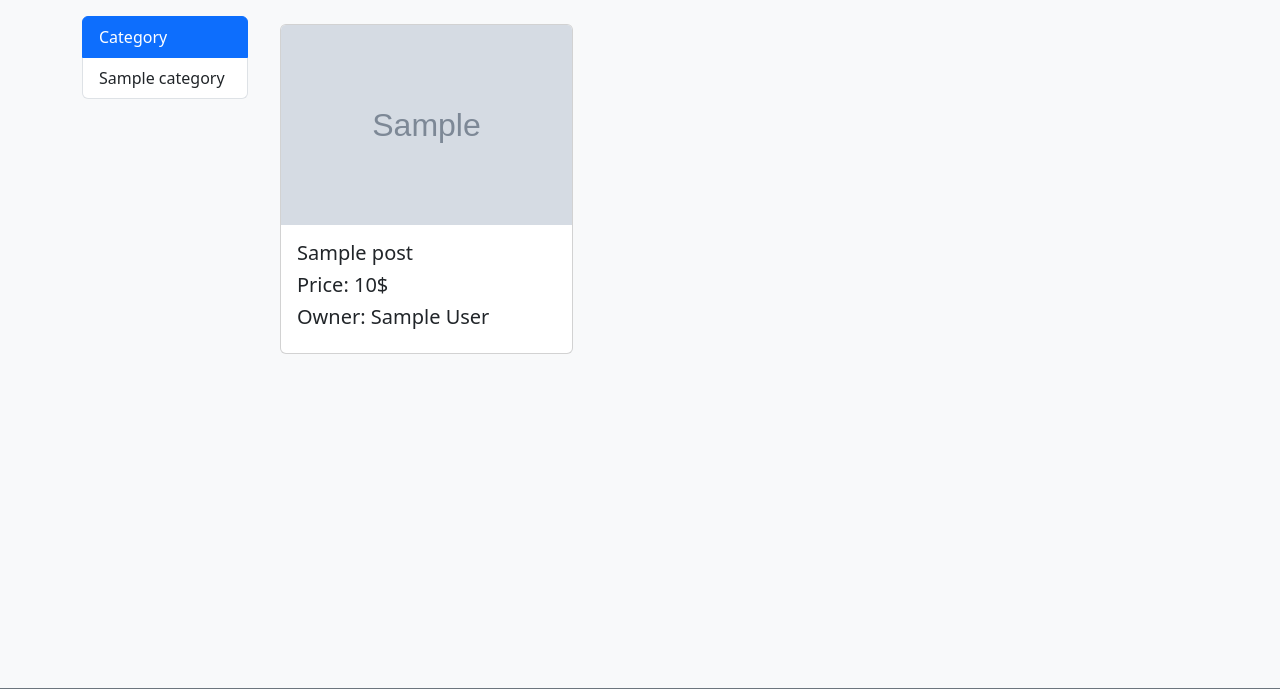
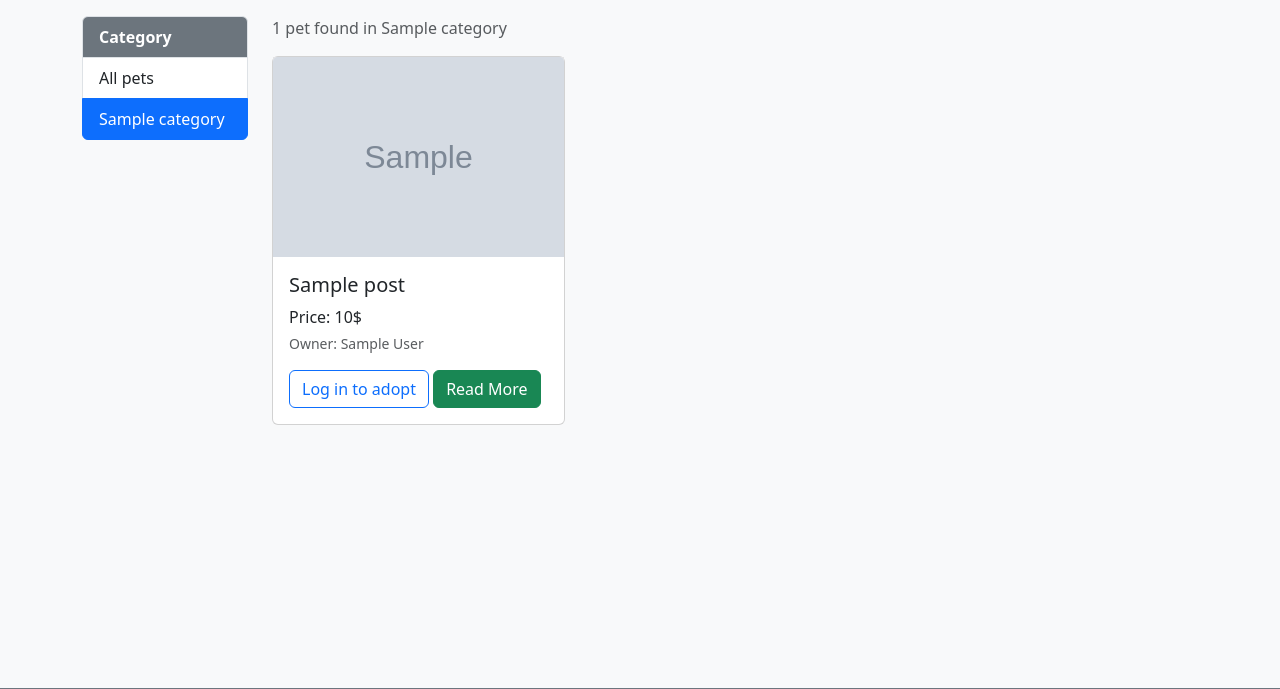
Before and after one commit to ratulhasan001/pet-world, a Django app: a page that uses core/templates/home.html in a window 1280 px wide. Shown: the part 56-745 px from the top of the page. Run offline with Django 4.2, Linux system fonts and the light colour scheme; tables that the repository leaves empty hold one stand-in row (values such as "Sample post"); grey boxes marked "Sample" are stand-in pictures.

Commit message:
Highlight the selected category and add empty states on the home page

```diff
--- a/core/templates/home.html
+++ b/core/templates/home.html
@@ -1,56 +1,49 @@
 {% extends 'base.html' %}
-{% load static %}
+{% block title %}{% if selected_category %}{{ selected_category.name }}{% else %}Home{% endif %}{% endblock %}
 {% block content %}
-
-{% include 'messages.html' %}
 
 <div class="container">
     <div class="row mt-3">
-        <div class="col-2">
+        <div class="col-12 col-md-3 col-lg-2 mb-3">
             <div class="list-group">
-                <button type="button" class="list-group-item list-group-item-action active">
-                  Category
-                </button>
+                <span class="list-group-item fw-bold bg-secondary text-white">Category</span>
+                <a class="list-group-item list-group-item-action {% if not selected_category %}active{% endif %}" href="{% url 'homepage' %}">All pets</a>
                 {% for cat in categories %}
-                <a class="list-group-item list-group-item-action" href="{% url 'cat_wise_post' cat.slug %}" class="text-decoration-none text-dark" >{{cat.name}}</a>
+                <a class="list-group-item list-group-item-action {% if selected_category == cat %}active{% endif %}" href="{% url 'cat_wise_post' cat.slug %}">{{ cat.name }}</a>
+                {% empty %}
+                <span class="list-group-item text-muted small">No categories yet</span>
                 {% endfor %}
             </div>
         </div>
 
-        <div class="col-10 d-flex flex-wrap">
+        <div class="col-12 col-md-9 col-lg-10">
+            <p class="text-muted">{{ posts|length }} pet{{ posts|length|pluralize }} found{% if selected_category %} in {{ selected_category.name }}{% endif %}</p>
+            <div class="row">
             {% for post in posts %}
-            <div class="col-sm-4 mb-4 p-2">
-                <div class="card" style="width: 100%;">
-                    <div style="height: 200px; overflow: hidden;">
-                        <img src="{{ post.image.url }}" style="width: 100%; height: 100%; object-fit: cover;" class="card-img-top" alt="...">
-                    </div>
+            <div class="col-sm-6 col-lg-4 mb-4">
+                <div class="card h-100">
+                    {% include 'pet_card_image.html' %}
                     <div class="card-body">
-                        <h5 class="card-title">{{ post.title }}</h5>
-                        <h5 class="card-title">Price: {{ post.price }}$</h5>
-                        <h5 class="card-title">Owner: {{ post.author.get_full_name }}</h5>
-
-                        {% if user.is_authenticated and post.author.email != user.email %}
-                        {% if post.is_available %}
-                            {% if user.profile.balance >= post.price %}
-                            <a href="{% url 'adopt_pet' post.id %}" class="btn btn-primary">Adopt</a>
-                            <a href="{% url 'post_details' post.id %}" class="btn btn-success">Read More</a>
-                            {% else %}
-                            <a href="{% url 'adopt_pet' post.id %}" class="btn btn-warning disabled">Insufficient Balance!!</a>
-                            <a href="{% url 'post_details' post.id %}" class="btn btn-success">Read More</a>
-                            {% endif %}
-                        {% else %}
-                        <a href="{% url 'adopt_pet' post.id %}" class="btn btn-warning disabled">Unavailable!!</a>
+                        <h5 class="card-title">{{ post.title }}
+                            {% if not post.is_available %}<span class="badge bg-secondary align-middle">Adopted</span>{% endif %}
+                        </h5>
+                        <p class="card-text mb-1">Price: {{ post.price }}$</p>
+                        <p class="card-text text-muted small">Owner: {{ post.author.get_full_name|default:post.author.username }}</p>
+                        {% include 'adopt_button.html' %}
                         <a href="{% url 'post_details' post.id %}" class="btn btn-success">Read More</a>
-                        {% endif %}
-                        {% endif %}
                     </div>
                 </div>
             </div>
+            {% empty %}
+            <div class="col-12">
+                <div class="alert alert-light border text-center">
+                    No pets listed{% if selected_category %} in this category{% endif %} yet.
+                    {% if user.is_authenticated %}<a href="{% url 'add_post' %}">List a pet</a>{% endif %}
+                </div>
+            </div>
             {% endfor %}
+            </div>
         </div>
-
-
-
     </div>
 </div>
 
```
